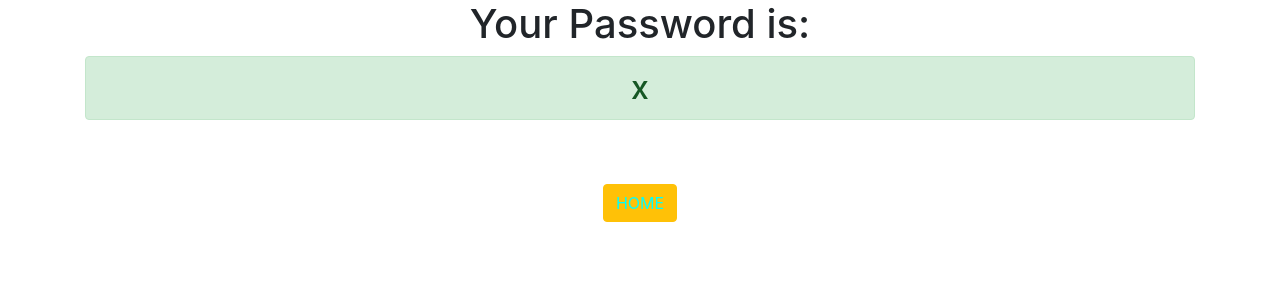
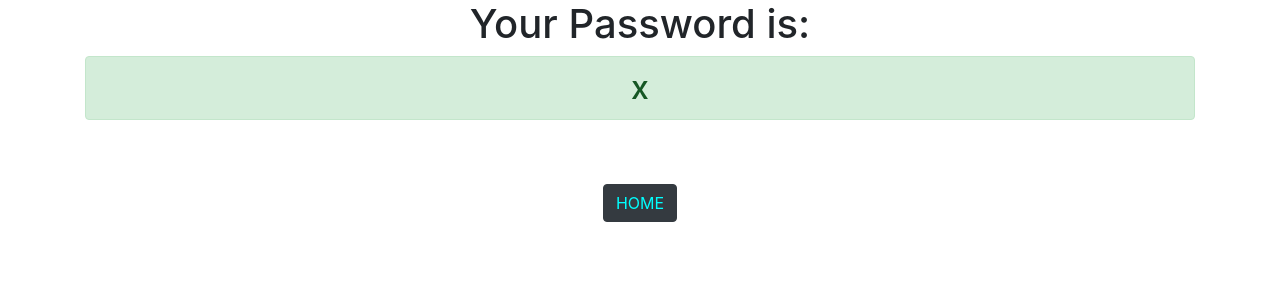
Before and after one commit to utkarshhora/password-generator-django, a Django app: template generator/templates/generator/password.html in a window 1280 px wide. Shown: the top 300 px of the page. Run offline with Django 3.2, Linux system fonts and the light colour scheme; the template is opened without the code that fills it: most values are stand-ins (such as "Sample title", 1, 10 or a date in 2020); some libraries are stand-ins or nearby versions.

Commit message:
Home button color changed

```diff
--- a/generator/templates/generator/password.html
+++ b/generator/templates/generator/password.html
@@ -5,5 +5,5 @@
   <h2 class="alert alert-success">{{ password }}</h2>
   <br>
   <br>
-  <a style="color:Aqua" href="{% url 'home' %}" class="btn btn-warning">HOME</a>
+  <a style="color:Aqua" href="{% url 'home' %}" class="btn btn-dark">HOME</a>
 </div>
```
